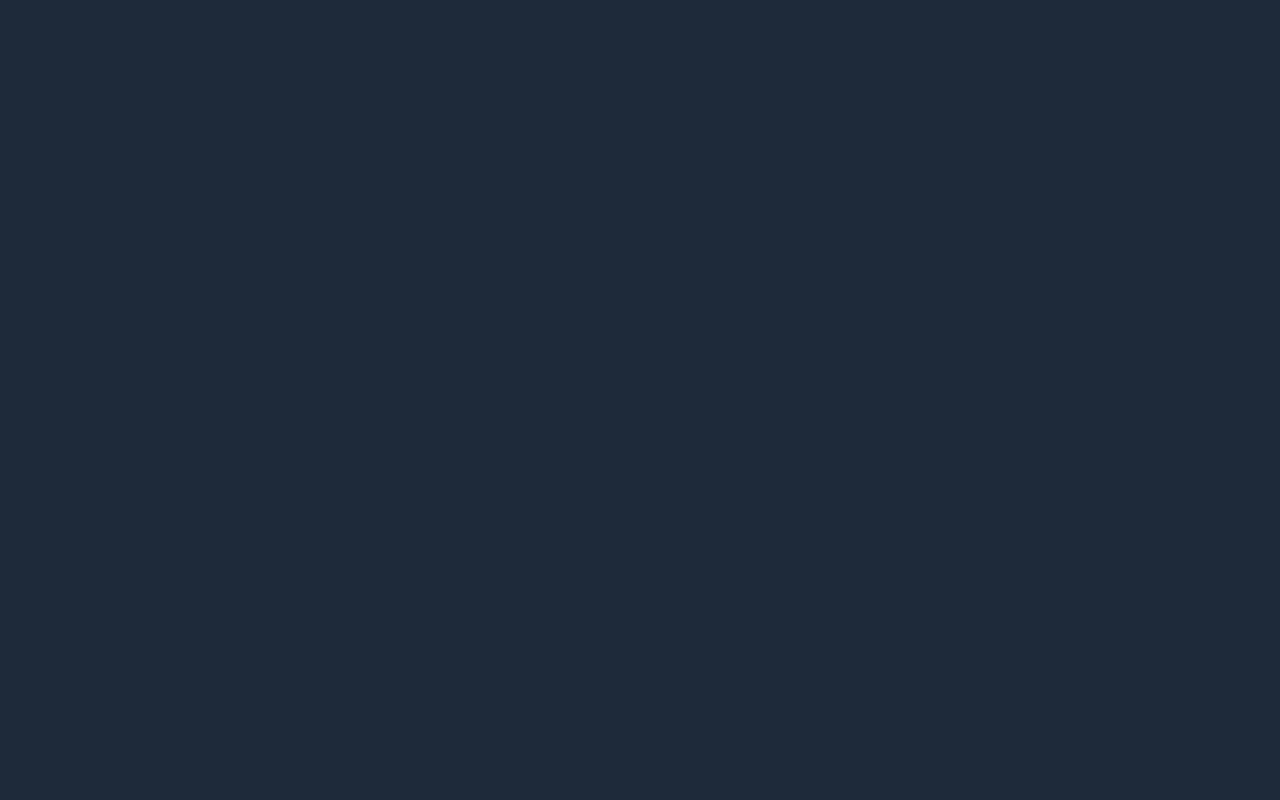
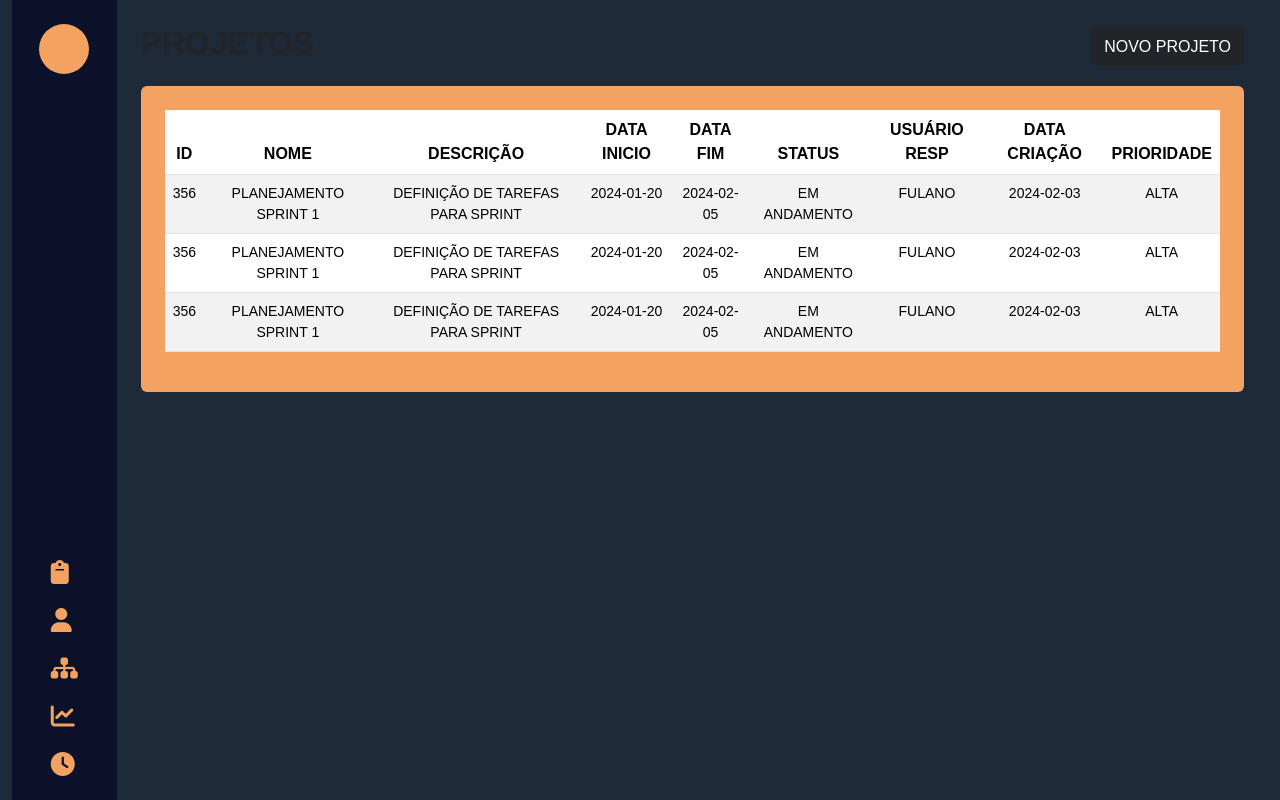
Before and after one commit to JoaoVictorBES/dot-hours-ui, an Angular app: page /lista-projetos in a window 1280 px wide. Before the commit this address led to /. Built offline with nearby package versions, Linux system fonts and the light colour scheme.

Commit message:
feat: Implementando novo componente de Lista de Projetos e desenvolvendo o design

```diff
--- /dev/null
+++ b/src/app/Components/dashboard/layout/lista-projetos/lista-projetos.component.html
@@ -0,0 +1,76 @@
+<div class="container-fluid vh-100 d-flex">
+    <!-- Sidebar -->
+    <div class="sidebar d-flex flex-column align-items-center justify-content-between col-lg-1 py-4">
+        <div class="circle"></div>
+        <div class="icons d-flex flex-column gap-4">
+            <i class="fa-solid fa-clipboard"></i>
+            <i class="fa-solid fa-user"></i>
+            <i class="fa-solid fa-sitemap"></i>
+            <i class="fa-solid fa-chart-line"></i>
+            <i class="fa-solid fa-clock"></i>
+        </div>
+    </div>
+
+    <!-- Área Principal -->
+    <div class="main-content col-lg-11 p-4">
+        <div class="d-flex justify-content-between align-items-center mb-3">
+            <h2 class="fw-bold">PROJETOS</h2>
+            <button class="btn btn-dark">NOVO PROJETO</button>
+        </div>
+
+        <div class="table-container p-4 rounded">
+            <table class="table table-striped table-hover">
+                <thead>
+                    <tr>
+                        <th>ID</th>
+                        <th>NOME</th>
+                        <th>DESCRIÇÃO</th>
+                        <th>DATA INICIO</th>
+                        <th>DATA FIM</th>
+                        <th>STATUS</th>
+                        <th>USUÁRIO RESP</th>
+                        <th>DATA CRIAÇÃO</th>
+                        <th>PRIORIDADE</th>
+                    </tr>
+                </thead>
+                <tbody>
+                    <!-- Exemplo de linha -->
+                    <tr>
+                        <td>356</td>
+                        <td>PLANEJAMENTO SPRINT 1</td>
+                        <td>DEFINIÇÃO DE TAREFAS PARA SPRINT</td>
+                        <td>2024-01-20</td>
+                        <td>2024-02-05</td>
+                        <td>EM ANDAMENTO</td>
+                        <td>FULANO</td>
+                        <td>2024-02-03</td>
+                        <td>ALTA</td>
+                    </tr>
+                    <!-- Duplicando linhas como na imagem -->
+                    <tr>
+                        <td>356</td>
+                        <td>PLANEJAMENTO SPRINT 1</td>
+                        <td>DEFINIÇÃO DE TAREFAS PARA SPRINT</td>
+                        <td>2024-01-20</td>
+                        <td>2024-02-05</td>
+                        <td>EM ANDAMENTO</td>
+                        <td>FULANO</td>
+                        <td>2024-02-03</td>
+                        <td>ALTA</td>
+                    </tr>
+                    <tr>
+                        <td>356</td>
+                        <td>PLANEJAMENTO SPRINT 1</td>
+                        <td>DEFINIÇÃO DE TAREFAS PARA SPRINT</td>
+                        <td>2024-01-20</td>
+                        <td>2024-02-05</td>
+                        <td>EM ANDAMENTO</td>
+                        <td>FULANO</td>
+                        <td>2024-02-03</td>
+                        <td>ALTA</td>
+                    </tr>
+                </tbody>
+            </table>
+        </div>
+    </div>
+</div>
--- /dev/null
+++ b/src/app/Components/dashboard/layout/lista-projetos/lista-projetos.component.scss
@@ -0,0 +1,43 @@
+.sidebar {
+    background-color: #0a1128;
+    color: #f4a261;
+}
+
+.sidebar .circle {
+    width: 50px;
+    height: 50px;
+    background-color: #f4a261;
+    border-radius: 50%;
+}
+
+.sidebar .icons i {
+    font-size: 24px;
+    color: #f4a261;
+    cursor: pointer;
+}
+
+.main-content {
+    display: flex;
+    flex-direction: column;
+}
+
+.table-container {
+    background-color: #f4a261;
+    border-radius: 15px;
+    padding: 20px;
+}
+
+table {
+    background-color: transparent;
+    text-align: center;
+}
+
+th {
+    font-weight: bold;
+    color: black;
+}
+
+td {
+    font-size: 14px;
+    color: black;
+}
--- a/src/app/app.routes.ts
+++ b/src/app/app.routes.ts
@@ -3,6 +3,7 @@ import { LoginComponent } from './Auth/login/login.component';
 import { DashboardComponent } from './Components/dashboard/dashboard.component';
 import { CadastroUsuarioComponent } from './Components/dashboard/layout/cadastro-usuario/cadastro-usuario.component';
 import { CadastroProjetoComponent } from './Components/dashboard/layout/cadastro-projeto/cadastro-projeto.component';
+import { ListaProjetosComponent } from './Components/dashboard/layout/lista-projetos/lista-projetos.component';
 
 export const routes: Routes = [
 
@@ -14,6 +15,8 @@ export const routes: Routes = [
 
     {path: 'cadastro-usuario', component: CadastroUsuarioComponent},
 
-    {path: 'cadastro-projeto', component: CadastroProjetoComponent}
+    {path: 'cadastro-projeto', component: CadastroProjetoComponent},
+
+    {path: 'lista-projetos', component: ListaProjetosComponent}
 
 ];
```
Also changed, not shown: src/app/Components/dashboard/layout/lista-projetos/lista-projetos.component.ts (added, +15 -0 lines), 1 other file (tests, documents, lock files or other folders).
